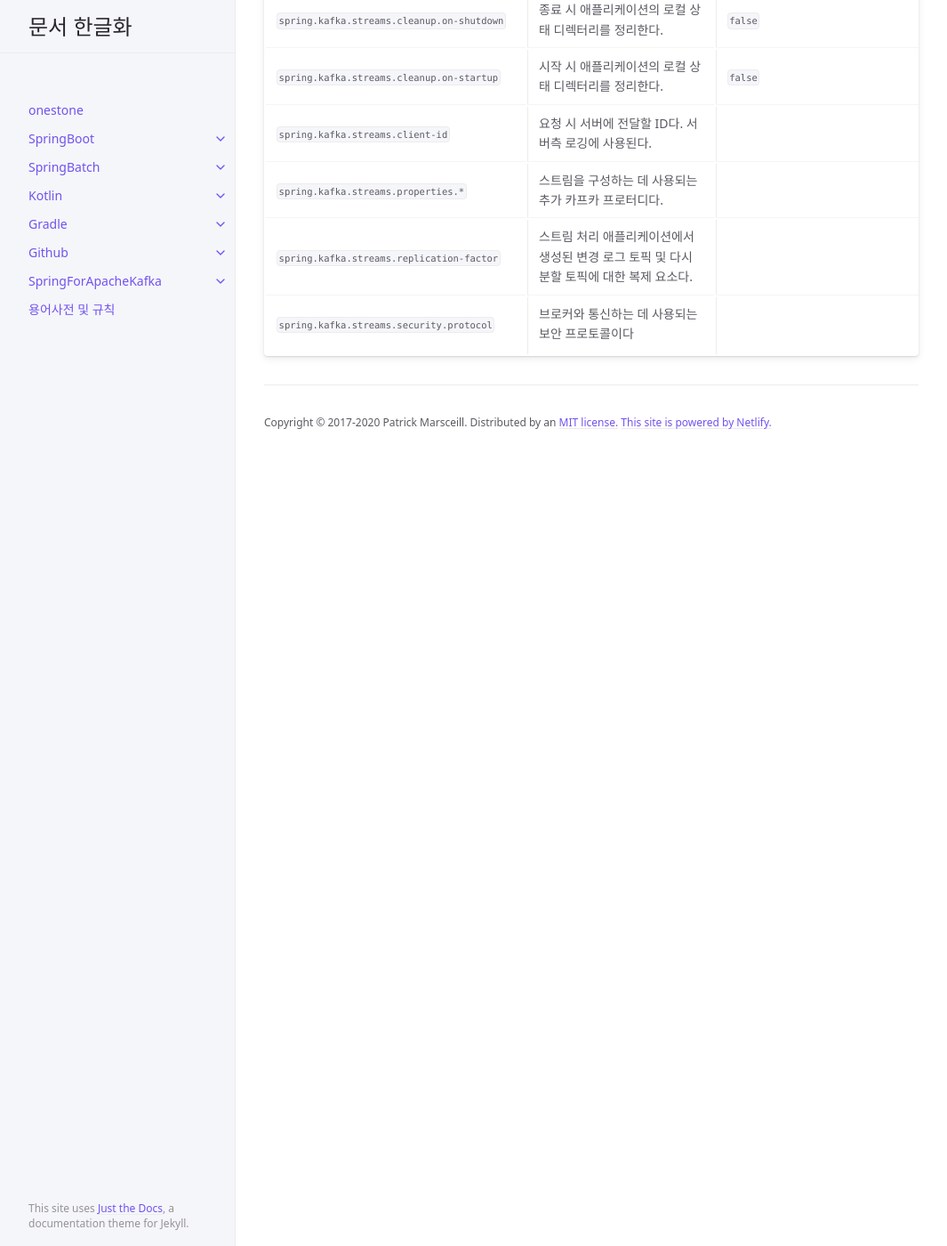
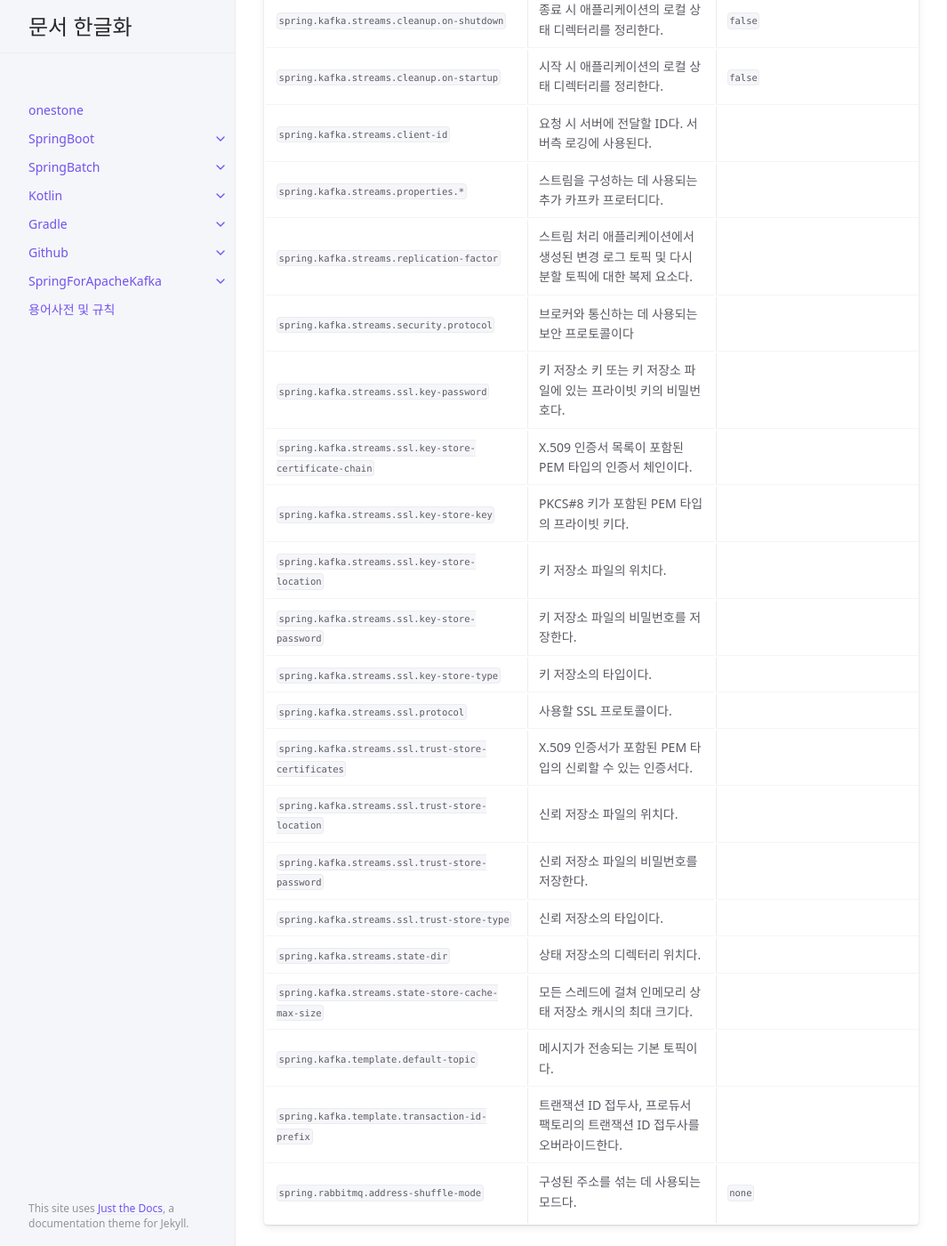
Before and after one commit to onestone9900/onestone9900.github.io, a Jekyll site: the page built from docs/spring_boot/3.1.1/spring_boot/19.appendices.md, in a window 1280 px wide and 1400 px high, scrolled down 50168 px. Shown: the whole window at 89% size, without its empty margins (107-1172 px from the left). Built offline with Jekyll 4.4.1, drawn with Linux system fonts in a browser that asks for light colours.

Commit message:
docs: spring boot - ## .A.8. 인테그레이션 프로퍼티(Integration Properties)

```diff
--- a/docs/spring_boot/3.1.1/spring_boot/19.appendices.md
+++ b/docs/spring_boot/3.1.1/spring_boot/19.appendices.md
@@ -769,3 +769,19 @@ nav_order: 19
 |`spring.kafka.streams.properties.*`|스트림을 구성하는 데 사용되는 추가 카프카 프로터디다.||
 |`spring.kafka.streams.replication-factor`|스트림 처리 애플리케이션에서 생성된 변경 로그 토픽 및 다시 분할 토픽에 대한 복제 요소다.||
 |`spring.kafka.streams.security.protocol`|브로커와 통신하는 데 사용되는 보안 프로토콜이다||
+|`spring.kafka.streams.ssl.key-password`|키 저장소 키 또는 키 저장소 파일에 있는 프라이빗 키의 비밀번호다.||
+|`spring.kafka.streams.ssl.key-store-certificate-chain`|X.509 인증서 목록이 포함된 PEM 타입의 인증서 체인이다.||
+|`spring.kafka.streams.ssl.key-store-key`|PKCS#8 키가 포함된 PEM 타입의 프라이빗 키다.||
+|`spring.kafka.streams.ssl.key-store-location`|키 저장소 파일의 위치다.||
+|`spring.kafka.streams.ssl.key-store-password`|키 저장소 파일의 비밀번호를 저장한다.||
+|`spring.kafka.streams.ssl.key-store-type`|키 저장소의 타입이다.||
+|`spring.kafka.streams.ssl.protocol`|사용할 SSL 프로토콜이다.||
+|`spring.kafka.streams.ssl.trust-store-certificates`|X.509 인증서가 포함된 PEM 타입의 신뢰할 수 있는 인증서다.||
+|`spring.kafka.streams.ssl.trust-store-location`|신뢰 저장소 파일의 위치다.||
+|`spring.kafka.streams.ssl.trust-store-password`|신뢰 저장소 파일의 비밀번호를 저장한다.||
+|`spring.kafka.streams.ssl.trust-store-type`|신뢰 저장소의 타입이다.||
+|`spring.kafka.streams.state-dir`|상태 저장소의 디렉터리 위치다.||
+|`spring.kafka.streams.state-store-cache-max-size`|모든 스레드에 걸쳐 인메모리 상태 저장소 캐시의 최대 크기다.||
+|`spring.kafka.template.default-topic`|메시지가 전송되는 기본 토픽이다.||
+|`spring.kafka.template.transaction-id-prefix`|트랜잭션 ID 접두사, 프로듀서 팩토리의 트랜잭션 ID 접두사를 오버라이드한다.||
+|`spring.rabbitmq.address-shuffle-mode`|구성된 주소를 섞는 데 사용되는 모드다.|`none`|
```
